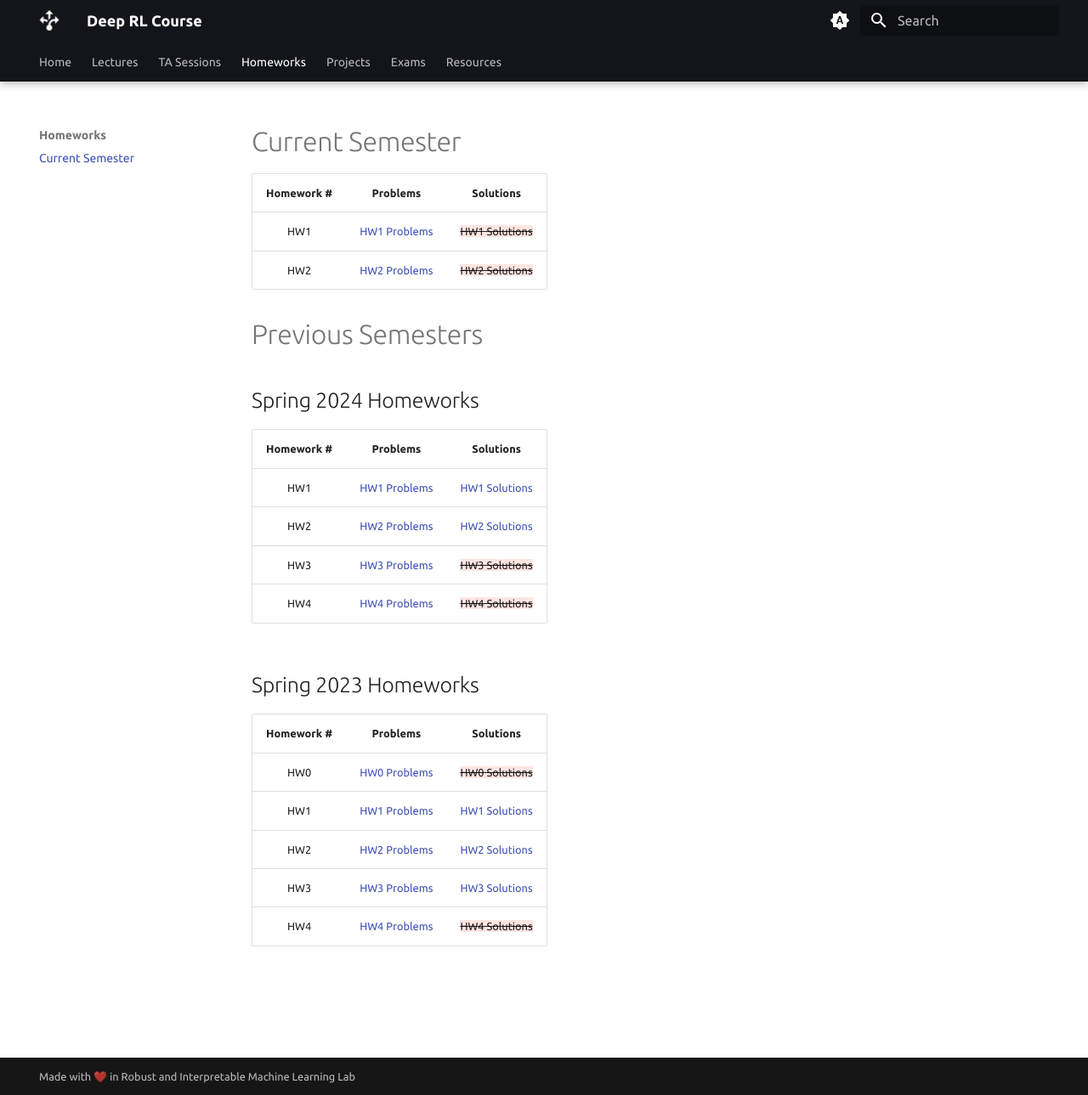
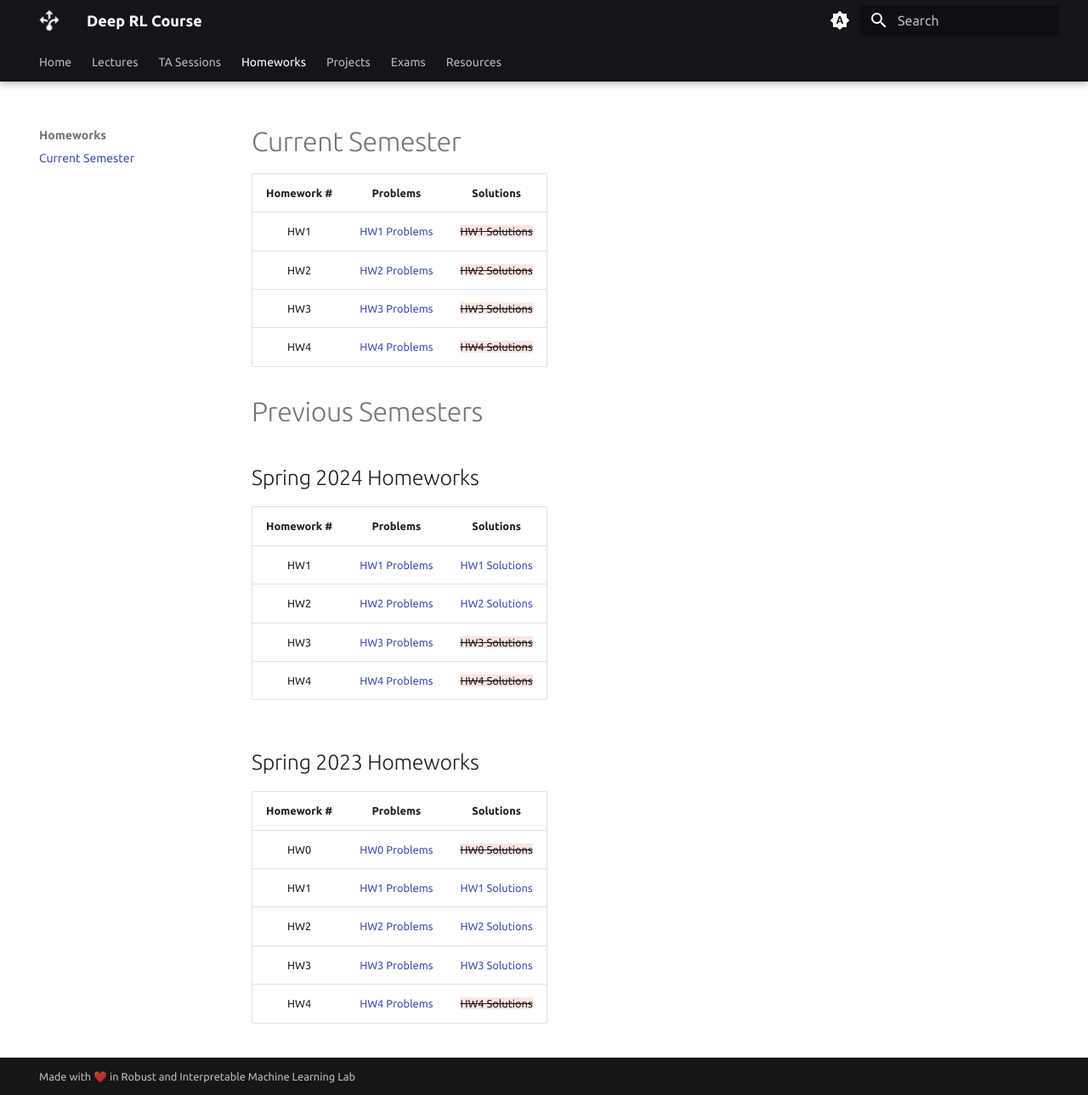
Before and after one commit to deeprl2026/deeprl2026.github.io, an MkDocs documentation site: the page built from docs/homeworks/index.md, in a window 1280 px wide and 1289 px high. Shown: the whole window at 85% size. Built offline with MkDocs 1.6.1 and Material for MkDocs 9.7.7, drawn with Linux system fonts in a browser that asks for light colours; some web fonts are replaced; comment, search, counter and statistics services are not loaded.

Commit message:
add HW3, HW4

```diff
--- a/docs/homeworks/index.md
+++ b/docs/homeworks/index.md
@@ -8,6 +8,8 @@ description: This page contains the homework assignments from previous and curre
 | :---------: | :---------: | :---------: |
 | HW1   | [HW1 Problems](../assets/homeworks/DRL-HW1.zip) | {--HW1 Solutions--} |
 | HW2   | [HW2 Problems](../assets/homeworks/DRL_HW2.zip) | {--HW2 Solutions--} |
+| HW3   | [HW3 Problems](../assets/homeworks/DRL-HW3.zip) | {--HW3 Solutions--} |
+| HW4   | [HW4 Problems](../assets/homeworks/DRL_HW4.zip) | {--HW4 Solutions--} |
 
 
 # Previous Semesters
```
Also changed, not shown: 4 other files.
